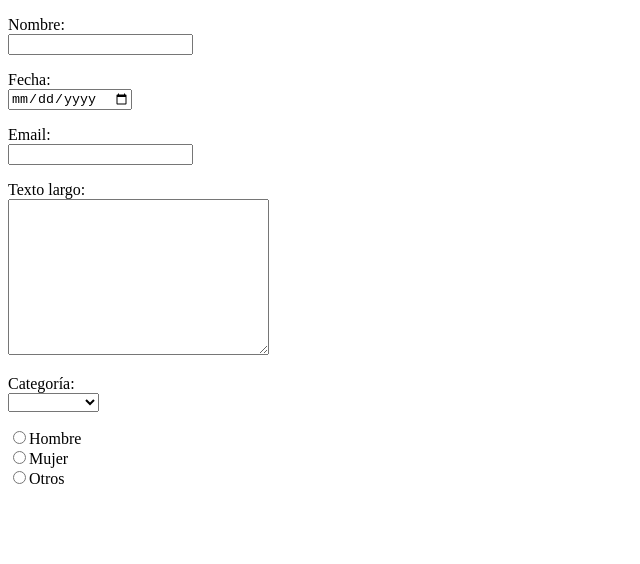
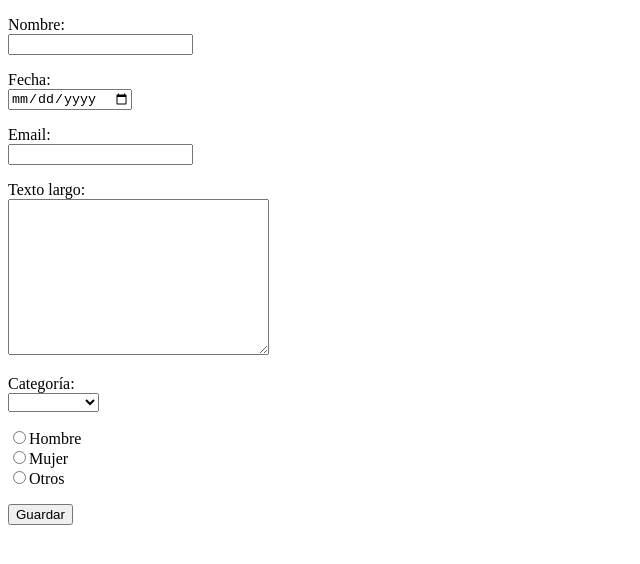
Before and after one commit to wilmerxx/formulario-angular, an Angular app: page / in a window 1280 px wide. Shown: the top 564 px of the page, without its empty margins (0-640 px from the left). Built offline with nearby package versions, Linux system fonts and the light colour scheme.

Commit message:
inicio de segunda parte

```diff
--- a/src/app/form-component/form-component.component.html
+++ b/src/app/form-component/form-component.component.html
@@ -1,4 +1,4 @@
-<form [formGroup]="form">
+<form [formGroup]="form" (ngSubmit)="save($event)">
     <p>
         Nombre: <br>
         <input type="text" formControlName = "nameCtrl">
@@ -32,5 +32,6 @@
         <input type="radio" name="genderCtrl" formControlName="genderCtrl" value="mujer">Mujer <br>
         <input type="radio" name="genderCtrl" formControlName="genderCtrl" value="otro">Otros <br>
     </p>
+    <button type="submit">Guardar</button>
 
 </form>
--- a/src/app/form-component/form-component.component.ts
+++ b/src/app/form-component/form-component.component.ts
@@ -11,22 +11,22 @@ export class FormComponentComponent implements OnInit {
 
   form: FormGroup;
 
-  constructor() {
+  constructor(private formBuilder: FormBuilder) {
     this.buildForm();
-    this.form.valueChanges
-    .pipe(
-      debounceTime(1000)
-      )
-    .subscribe(value => {
-      console.log(value);
-    })
+    // this.form.valueChanges
+    // .pipe(
+    //   debounceTime(1000)
+    //   )
+    // .subscribe(value => {
+    //   console.log(value);
+    // })
    }
 
   ngOnInit(): void {
   }
 
   private buildForm(){
-    this.form = new FormGroup({
+    this.form = this.formBuilder.group({
       nameCtrl: new FormControl('', [Validators.required]),
       dateCtrl: new FormControl('', [Validators.required]),
       emailCtrl: new FormControl('', [Validators.required]),
@@ -37,4 +37,10 @@ export class FormComponentComponent implements OnInit {
     });
   }
 
+  save(event: Event){
+    event.preventDefault();
+    const value = this.form.value;
+    console.log(value);
+  }
+
 }
```
